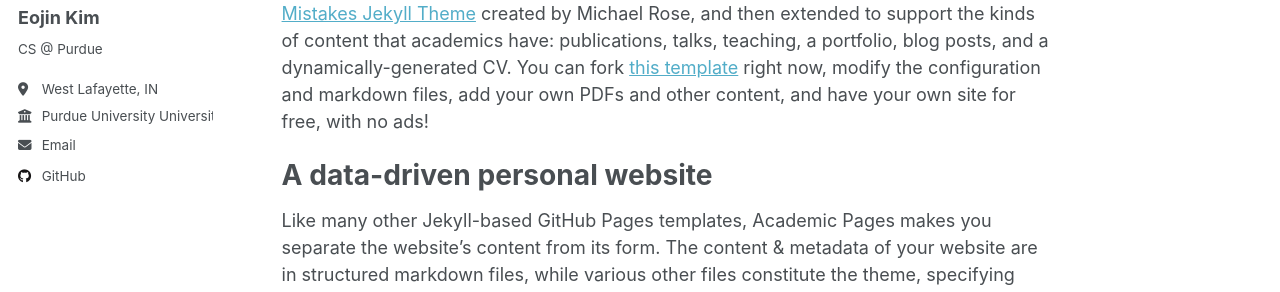
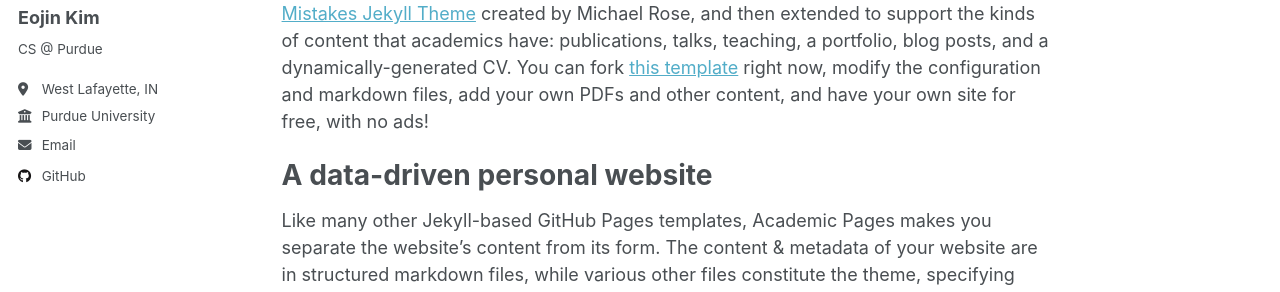
Before and after one commit to ntrupin/brian1603.github.io, a Jekyll site: the page built from _pages/about.md, in a window 1280 px wide. Shown: the part 277-569 px from the top of the page. Built offline with Jekyll 4.4.1, drawn with Linux system fonts in a browser that asks for light colours.

Commit message:
Update _config.yml

```diff
--- a/_config.yml
+++ b/_config.yml
@@ -27,7 +27,7 @@ author:
   pronouns         : # example: "she/her"
   bio              : "CS @ Purdue"
   location         : "West Lafayette, IN"
-  employer         : "Purdue University University"
+  employer         : "Purdue University"
   uri              : # URL
   email            : "brian160323@gmail.com"
 
```
